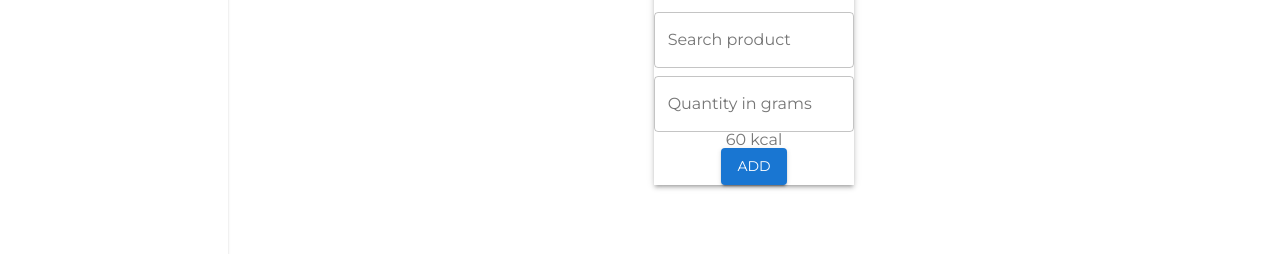
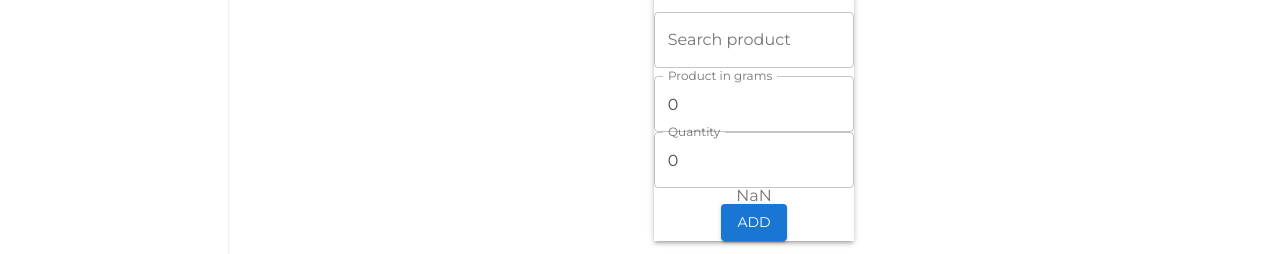
Before and after one commit to JustynaSmoliga/FitnessApp, a React (Create React App) app: page /diary in a window 1280 px wide. Shown: the part 318-572 px from the top of the page. Built offline with nearby package versions, Linux system fonts and the light colour scheme.

Commit message:
axios added, product search engine added, calculator of calories added

```diff
--- a/package.json
+++ b/package.json
@@ -15,6 +15,7 @@
     "@types/react": "^16.14.8",
     "@types/react-dom": "^16.9.13",
     "@types/react-redux": "^7.1.16",
+    "axios": "^0.21.1",
     "moment": "^2.29.1",
     "react": "^17.0.2",
     "react-dom": "^17.0.2",
--- a/src/features/search-engine/SearchEngine.tsx
+++ b/src/features/search-engine/SearchEngine.tsx
@@ -1,8 +1,9 @@
+import TextField from "@material-ui/core/TextField";
+import Autocomplete from "@material-ui/lab/Autocomplete";
 import { Button, Input, InputLabel, Paper } from "@material-ui/core";
 import React, { useState } from "react";
 import styles from "./SearchEngine.module.css";
-import TextField from "@material-ui/core/TextField";
-import Autocomplete from "@material-ui/lab/Autocomplete";
+import axios from "axios";
 
 interface SearchEngineProps {
   title: string;
@@ -14,36 +15,67 @@ interface Product {
   quantityInGrams: number;
 }
 
-const dummyProducts: Product[] = [
-  { name: "egg", kcal: 90, quantityInGrams: 100 },
-  { name: "cucumber", kcal: 50, quantityInGrams: 100 },
-  { name: "plum", kcal: 100, quantityInGrams: 100 },
-];
+const SearchEngine: React.FC<SearchEngineProps> = (props) => {
+  let [productsList, setProductsList] = useState<Product[]>([]);
+  const [productNameInput, setProductNameInput] = useState<string | null>("");
+  const [productQuantityInGrams, setproductQuantityInGrams] = useState(0);
+  const [productCalories, setProductCalories] = useState(0);
+  const [productQuantity, setProductQuantity] = useState(0);
 
-const SearchEngine: React.FC<SearchEngineProps> = (props) => {
-  let [productsList, setProductsList] = useState([]);
-  const [productNameInput, setProductNameINput]=useState('');
-  const [productQuantityInput, setProductQuantityInput]=useState('');
-
-  //useState ustawic initial value quantity na 1
-  //kiedy ktos wpisze 3 pierwsze litery produktu strzal na backend po liste produktow
-  // https://stackoverflow.com/questions/66249791/load-material-ui-autocomplete-suggestions-after-user-input
-
-  const changeTextFieldHandler = (
+  const changeTextFieldHandler = async (
     event: React.ChangeEvent<HTMLInputElement>
   ) => {
-    const enteredProduct = event.target.value.length;
-    if (enteredProduct < 3 && enteredProduct !== 0) {
+    const enteredProductLength = event.target.value.length;
+    if (enteredProductLength < 3) {
       return;
     } else {
-      //request API, po pobraniu produktow umieszczamy je w useState
+      const enteredProduct = event.target.value;
+      const products = await axios.get("http://localhost:8080/products", {
+        params: { productName: enteredProduct },
+      });
+
+      setProductsList(products.data);
+      console.log(products.data);
     }
   };
 
-  const submitHandler = (event:React.FormEvent) => {
+  const selectOptionHandler = (event: any, newValue: string | null) => {
+    setProductNameInput(newValue);
+    const productIndex = productsList.findIndex(
+      (product) => product.name === newValue
+    );
+
+    const selectedProductQuantityInGrams =
+      productsList[productIndex].quantityInGrams;
+    const selectedProductCalories = productsList[productIndex].kcal;
+    console.log(selectedProductCalories);
+
+    setProductQuantity(1);
+    setproductQuantityInGrams(selectedProductQuantityInGrams);
+    setProductCalories(selectedProductCalories);
+  };
+
+  const submitHandler = (event: React.FormEvent) => {
     event.preventDefault();
     console.log("form submit");
+  };
 
+  const changeQuantityOfProductHandler = (
+    event: React.ChangeEvent<HTMLInputElement>
+  ) => {
+    let quantityOfProduct = event.target.value;
+    const quantityOfProductAsNumber = +quantityOfProduct;
+    setProductQuantity(quantityOfProductAsNumber);
+  };
+
+  const calculateSumOfCalories = (
+    calories: number,
+    quantityInGrams: number,
+    quantity: number
+  ) => {
+    const productQuantity = quantityInGrams * quantity;
+    const sumOfCalories = (calories * productQuantity) / quantityInGrams;
+    return sumOfCalories;
   };
 
   return (
@@ -53,9 +85,11 @@ const SearchEngine: React.FC<SearchEngineProps> = (props) => {
 
         <form onSubmit={submitHandler}>
           <Autocomplete
+            value={productNameInput}
+            onChange={selectOptionHandler}
             id="search-component"
             freeSolo
-            options={dummyProducts.map((product) => product.name)}
+            options={productsList.map((product) => product.name)}
             renderInput={(params) => (
               <TextField
                 {...params}
@@ -69,12 +103,26 @@ const SearchEngine: React.FC<SearchEngineProps> = (props) => {
           />
           <TextField
             type="number"
-            label="Quantity in grams"
+            label="Product in grams"
             variant="outlined"
             InputProps={{ inputProps: { min: 1 } }}
+            value={productQuantityInGrams}
           />
-          {/* ta labelka ma sie pokazac dopiero po wybraniu produktu i ilosci */}
-          <InputLabel>60 kcal</InputLabel>
+          <TextField
+            type="number"
+            label="Quantity"
+            variant="outlined"
+            InputProps={{ inputProps: { min: 0.0001 } }}
+            onChange={changeQuantityOfProductHandler}
+            value={productQuantity}
+          />
+          <InputLabel>
+            {calculateSumOfCalories(
+              productCalories,
+              productQuantityInGrams,
+              productQuantity
+            )}
+          </InputLabel>
           <Button
             variant="contained"
             color="secondary"
```
Also changed, not shown: 1 other file (tests, documents, lock files or other folders).
